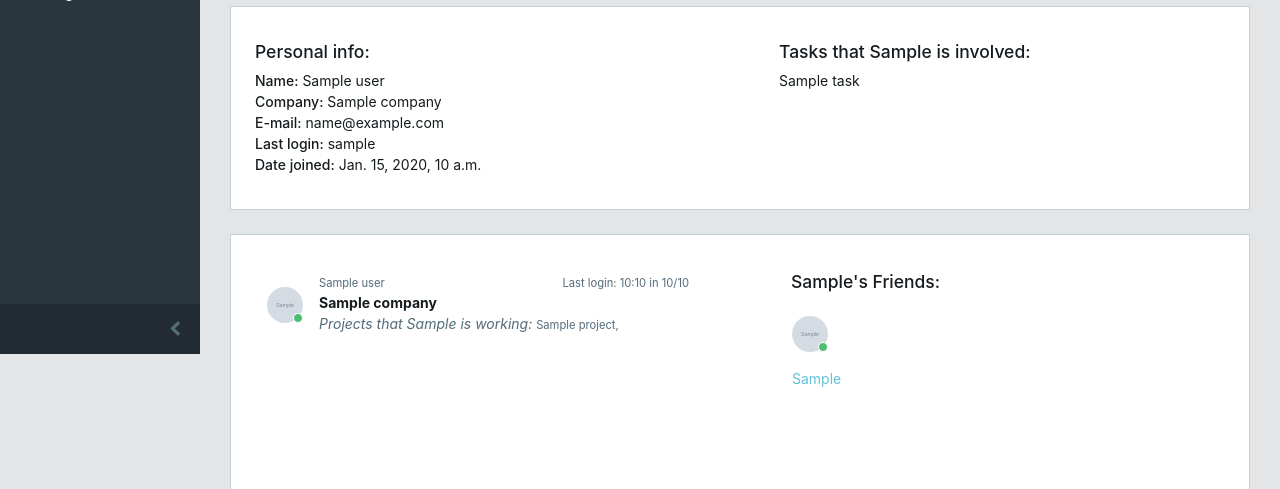
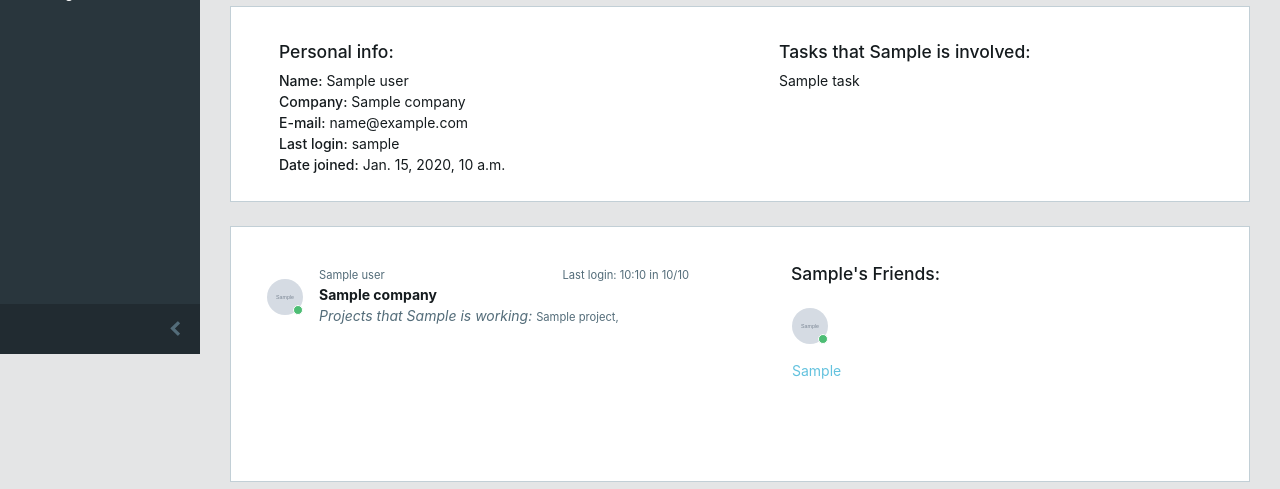
Before and after one commit to guilehm/project-management-system, a Django app: template register/templates/register/user.html in a window 1280 px wide. Shown: the part 446-935 px from the top of the page. Run offline with Django 3.2, Linux system fonts and the light colour scheme; the template is opened without the code that fills it: most values are stand-ins (such as "Sample title", 1, 10 or a date in 2020); grey boxes marked "Sample" are stand-in pictures; some libraries are stand-ins or nearby versions.

Commit message:
Margin fixed. Commit for upload to heroku

```diff
--- a/register/templates/register/user.html
+++ b/register/templates/register/user.html
@@ -41,7 +41,7 @@
                         <div class="simple-box">
                             <div class="row">
                                 <div class="col-12 col-md-6">
-                                    <ul class="m-4">
+                                    <ul class="mt-4 mx-5">
                                         <h5>Personal info:</h5>
                                         <li><span>Name:</span> {{ user_view.user.get_full_name }}</li>
                                         <li><span>Company:</span> {{ user_view.company }}</li>
```
